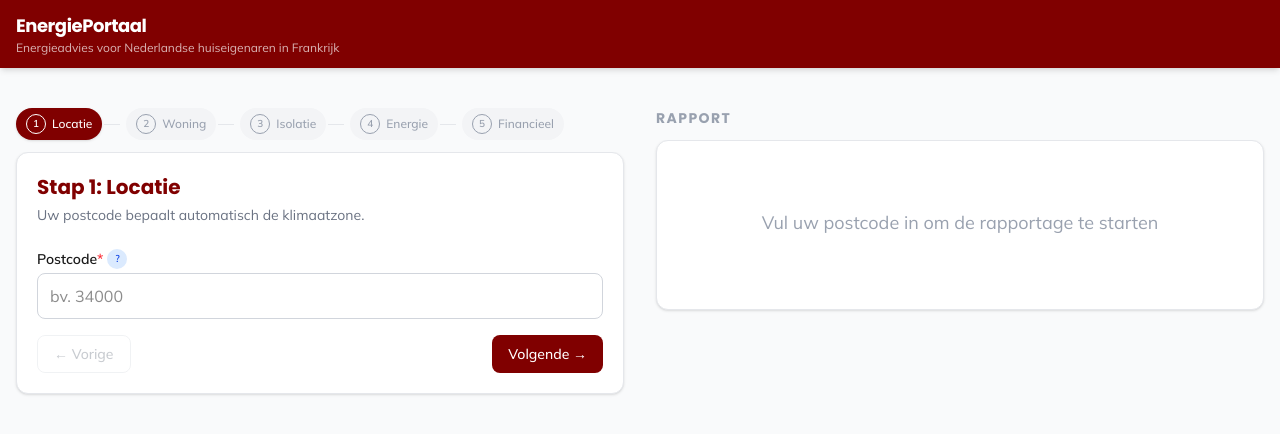
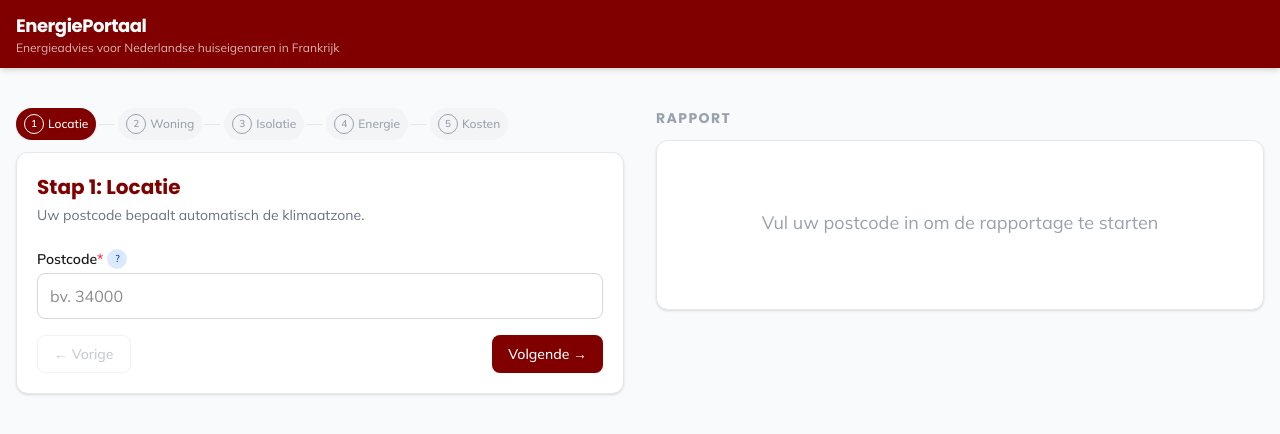
Before and after one commit to antonnoe/energieportaal, a React (Vite) app: page / in a window 1280 px wide. Shown: the top 434 px of the page. Built offline with nearby package versions, Linux system fonts and the light colour scheme.

Commit message:
Rename 'Financieel' label to 'Kosten'

```diff
--- a/src/App.tsx
+++ b/src/App.tsx
@@ -53,7 +53,7 @@ const STEP_LABELS = [
   { nr: 2, label: 'Woning' },
   { nr: 3, label: 'Isolatie' },
   { nr: 4, label: 'Energie' },
-  { nr: 5, label: 'Financieel' },
+  { nr: 5, label: 'Kosten' },
 ]
 
 function StepIndicator() {
@@ -61,13 +61,13 @@ function StepIndicator() {
   const current = toolState.currentStep
 
   return (
-    <div className="flex items-center gap-1">
+    <div className="flex items-center gap-0.5 overflow-x-auto">
       {STEP_LABELS.map((s, i) => (
-        <div key={s.nr} className="flex items-center">
+        <div key={s.nr} className="flex items-center shrink-0">
           <button
             type="button"
             onClick={() => setCurrentStep(s.nr)}
-            className={`flex items-center gap-1.5 px-2.5 py-1.5 rounded-full text-xs font-medium transition-all ${
+            className={`flex items-center gap-1 px-2 py-1.5 rounded-full text-xs font-medium transition-all ${
               current === s.nr
                 ? 'bg-primary text-white shadow-sm'
                 : current > s.nr
@@ -78,7 +78,7 @@ function StepIndicator() {
             <span className="w-5 h-5 rounded-full flex items-center justify-center text-[10px] font-bold border border-current">
               {current > s.nr ? '\u2713' : s.nr}
             </span>
-            <span className="hidden sm:inline">{s.label}</span>
+            <span className="hidden lg:inline">{s.label}</span>
           </button>
           {i < STEP_LABELS.length - 1 && (
             <div className={`w-4 h-px mx-0.5 ${current > s.nr ? 'bg-primary/30' : 'bg-gray-200'}`} />
```
